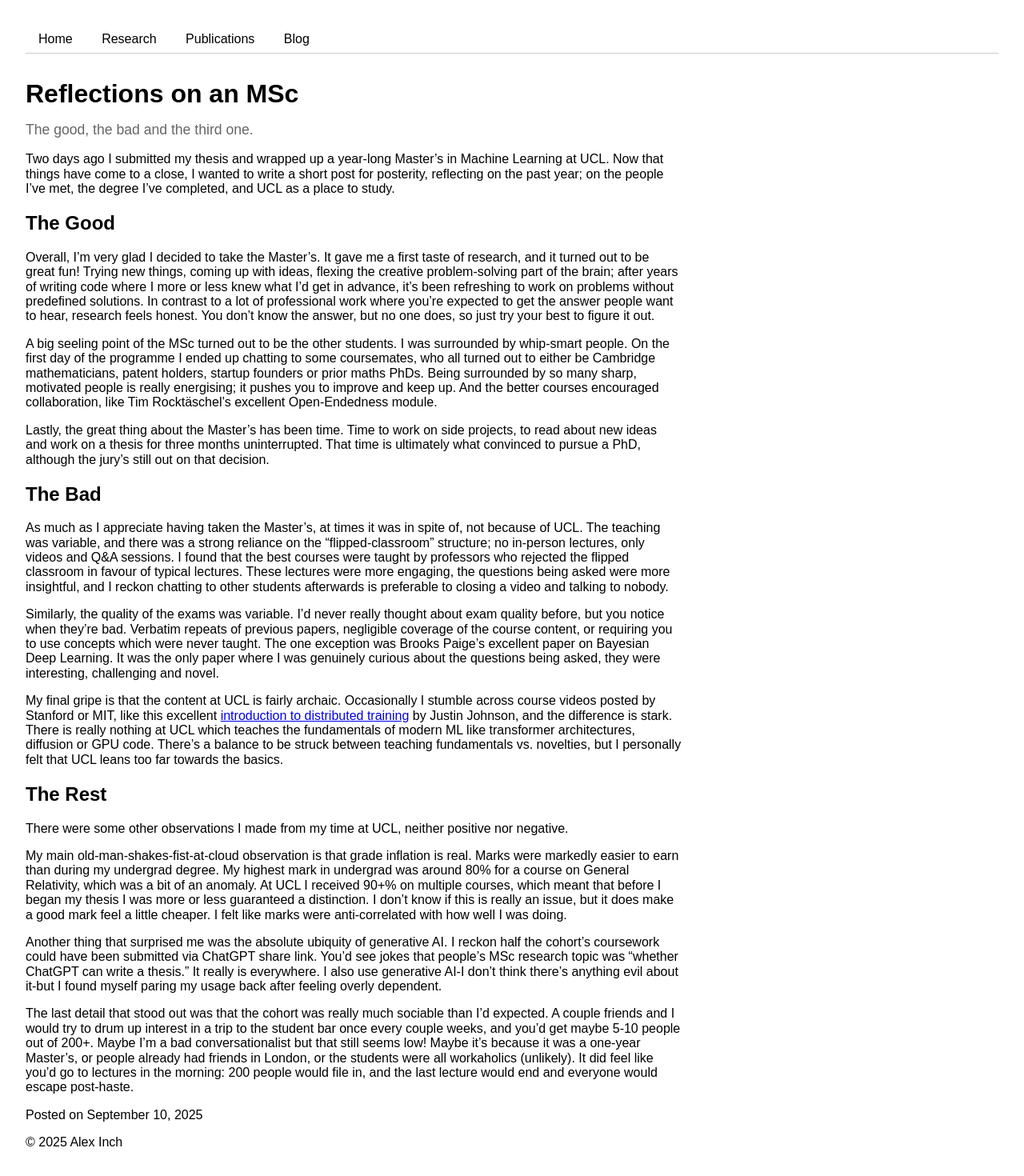
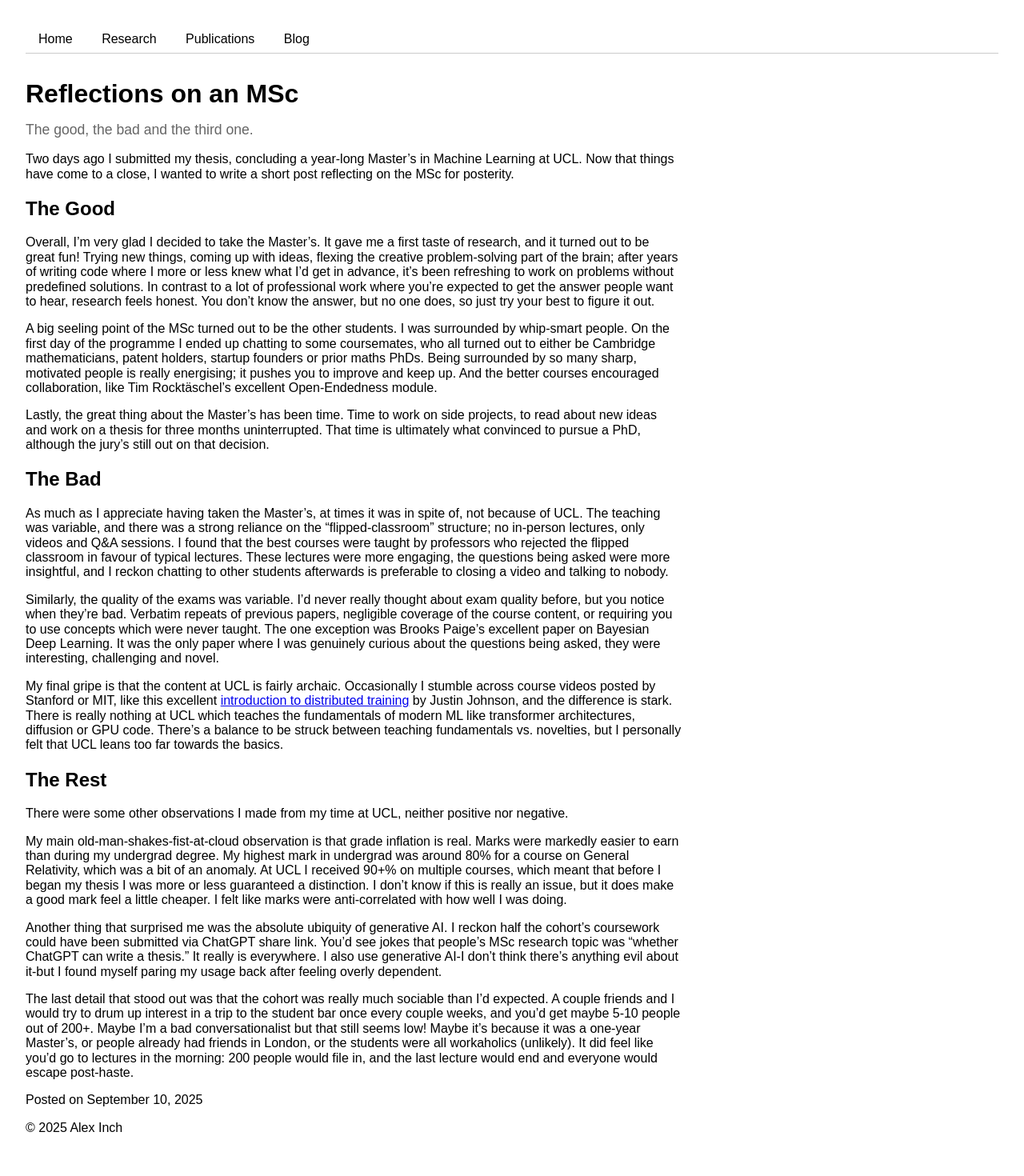
Before and after one commit to foty-hub/foty-hub.github.io, a Jekyll site: the page built from _posts/2025-09-10-masters.md, in a window 1280 px wide. Shown: the whole page at 80% size. Built offline with Jekyll 4.4.1, drawn with Linux system fonts in a browser that asks for light colours.

```diff
--- a/_posts/2025-09-10-masters.md
+++ b/_posts/2025-09-10-masters.md
@@ -6,7 +6,7 @@
 
 
 
-Two days ago I submitted my thesis and wrapped up a year-long Master's in Machine Learning at UCL. Now that things have come to a close, I wanted to write a short post for posterity, reflecting on the past year; on the people I've met, the degree I've completed, and UCL as a place to study.
+Two days ago I submitted my thesis, concluding a year-long Master's in Machine Learning at UCL. Now that things have come to a close, I wanted to write a short post reflecting on the MSc for posterity.
 
 ## The Good
 Overall, I'm very glad I decided to take the Master's. It gave me a first taste of research, and it turned out to be great fun! Trying new things, coming up with ideas, flexing the creative problem-solving part of the brain; after years of writing code where I more or less knew what I'd get in advance, it's been refreshing to work on problems without predefined solutions. In contrast to a lot of professional work where you're expected to get the answer people want to hear, research feels honest. You don't know the answer, but no one does, so just try your best to figure it out.
```
Also changed, not shown: _posts/2025-08-15-genie3.md (+2 -0 lines).
